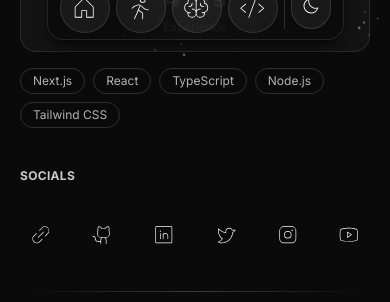
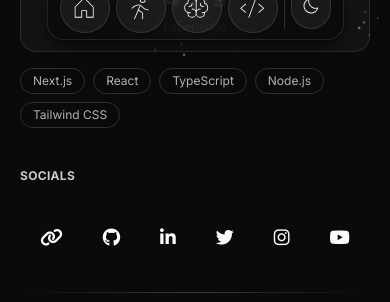
Before and after one commit to Safdar-Ali-India/safdar-Portfolio, a Next.js app: page / in a window 390 px wide. Shown: the part 780-1082 px from the top of the page. Built offline with nearby package versions, Linux system fonts and the light colour scheme.

Commit message:
chore: restore original vertical social-rail layout
Remove the Phosphor SocialRail component and bring back Font Awesome brand icons on the homepage.

```diff
--- a/components/HomePage.jsx
+++ b/components/HomePage.jsx
@@ -6,11 +6,17 @@
 import Image from "next/image";
 import Contact from "./Contact";
 import DeferredSparkles from "./ui/DeferredSparkles";
-import { SocialRailDesktop, SocialRailMobile } from "./SocialRail";
 import { getSpotlightPosts } from "../data/blog-posts";
 import { featuredProjects } from "../data/featured-projects";
 import { dockPill, linkInline } from "../lib/ui-classes";
 import { socialLinks } from "../lib/social-links";
+
+const GithubLink = socialLinks.github;
+const LinkedInLink = socialLinks.linkedin;
+const InstagramLink = socialLinks.instagram;
+const YoutubeLink = socialLinks.youtube;
+const TwitterLink = socialLinks.twitter;
+const LinkTree = socialLinks.linktree;
 
 function SectionDivider() {
   return (
@@ -31,6 +37,23 @@
 export default function HomePage() {
   return (
     <>
+      <link
+        rel="stylesheet"
+        href="https://cdnjs.cloudflare.com/ajax/libs/font-awesome/6.4.0/css/all.min.css"
+        integrity="sha512-iecdLmaskl7CVkqkXNQ/ZH/XLlvWZOJyj7Yy7tcenmpD1ypASozpmT/E0iPtmFIB46ZmdtAc9eNBvH0H/ZpiBw=="
+        crossOrigin="anonymous"
+        referrerPolicy="no-referrer"
+      />
+      <noscript>
+        <link
+          rel="stylesheet"
+          href="https://cdnjs.cloudflare.com/ajax/libs/font-awesome/6.4.0/css/all.min.css"
+          integrity="sha512-iecdLmaskl7CVkqkXNQ/ZH/XLlvWZOJyj7Yy7tcenmpD1ypASozpmT/E0iPtmFIB46ZmdtAc9eNBvH0H/ZpiBw=="
+          crossOrigin="anonymous"
+          referrerPolicy="no-referrer"
+        />
+      </noscript>
+
       <div className="max-w-5xl mx-auto px-5">
         <div className="w-full absolute inset-0 h-screen -z-10" aria-hidden="true">
           <DeferredSparkles
@@ -118,11 +141,99 @@
             </div>
 
             <div className="hidden w-1/12 my-10 ml-auto lg:flex justify-center">
-              <SocialRailDesktop />
+              <ul
+                className="social-rail text-lg wrapper list-none p-0 m-0 text-neutral-800 dark:text-ink"
+                aria-label="Social and profile links"
+              >
+                <li className="icon link mt-10 list-none">
+                  <Link href={LinkTree} target="_blank" rel="noopener noreferrer" aria-label="All links (Linktree)">
+                    <span aria-hidden="true">
+                      <i className="fas fa-link " />
+                    </span>
+                  </Link>
+                </li>
+                <li className="icon github my-10 list-none">
+                  <Link href={GithubLink} target="_blank" rel="noopener noreferrer" aria-label="GitHub profile">
+                    <span aria-hidden="true">
+                      <i className="fab fa-github " />
+                    </span>
+                  </Link>
+                </li>
+                <li className="icon linkedin my-10 list-none">
+                  <Link href={LinkedInLink} target="_blank" rel="noopener noreferrer" aria-label="LinkedIn profile">
+                    <span aria-hidden="true">
+                      <i className="fab fa-linkedin-in " />
+                    </span>
+                  </Link>
+                </li>
+                <li className="icon dev list-none">
+                  <Link href={YoutubeLink} target="_blank" rel="noopener noreferrer" aria-label="YouTube channel">
+                    <span aria-hidden="true">
+                      <i className="fab fa-youtube " />
+                    </span>
+                  </Link>
+                </li>
+                <li className="icon instagram my-10 list-none">
+                  <Link href={InstagramLink} target="_blank" rel="noopener noreferrer" aria-label="Instagram profile">
+                    <span aria-hidden="true">
+                      <i className="fab fa-instagram " />
+                    </span>
+                  </Link>
+                </li>
+              </ul>
             </div>
 
-            <div>
-              <SocialRailMobile />
+            <div className="">
+              <h2 className="lg:hidden inline-block text-neutral-600 dark:text-ink/80 text-xs font-InterBold uppercase font-bold my-10 tracking-wide">
+                Socials
+              </h2>
+              <ul
+                className="social-rail text-lg wrapper lg:hidden flex flex-row gap-x-10 justify-center list-none p-0 m-0 text-neutral-800 dark:text-ink"
+                aria-label="Social and profile links"
+              >
+                <li className="icon link list-none">
+                  <Link href={LinkTree} target="_blank" rel="noopener noreferrer" aria-label="All links (Linktree)">
+                    <span aria-hidden="true">
+                      <i className="fas fa-link " />
+                    </span>
+                  </Link>
+                </li>
+                <li className="icon github list-none">
+                  <Link href={GithubLink} target="_blank" rel="noopener noreferrer" aria-label="GitHub profile">
+                    <span aria-hidden="true">
+                      <i className="fab fa-github " />
+                    </span>
+                  </Link>
+                </li>
+                <li className="icon linkedin list-none">
+                  <Link href={LinkedInLink} target="_blank" rel="noopener noreferrer" aria-label="LinkedIn profile">
+                    <span aria-hidden="true">
+                      <i className="fab fa-linkedin-in " />
+                    </span>
+                  </Link>
+                </li>
+                <li className="icon twitter list-none">
+                  <Link href={TwitterLink} target="_blank" rel="noopener noreferrer" aria-label="X (Twitter) profile">
+                    <span aria-hidden="true">
+                      <i className="fab fa-twitter " />
+                    </span>
+                  </Link>
+                </li>
+                <li className="icon instagram list-none">
+                  <Link href={InstagramLink} target="_blank" rel="noopener noreferrer" aria-label="Instagram profile">
+                    <span aria-hidden="true">
+                      <i className="fab fa-instagram " />
+                    </span>
+                  </Link>
+                </li>
+                <li className="icon dev list-none">
+                  <Link href={YoutubeLink} target="_blank" rel="noopener noreferrer" aria-label="YouTube channel">
+                    <span aria-hidden="true">
+                      <i className="fab fa-youtube " />
+                    </span>
+                  </Link>
+                </li>
+              </ul>
             </div>
           </section>
 
--- a/components/SocialRail.jsx
+++ /dev/null
@@ -1,76 +0,0 @@
-import Link from "next/link";
-import {
-  PiLinkSimpleThin,
-  PiGithubLogoThin,
-  PiLinkedinLogoThin,
-  PiYoutubeLogoThin,
-  PiInstagramLogoThin,
-  PiTwitterLogoThin,
-} from "react-icons/pi";
-import { socialLinks } from "../lib/social-links";
-
-const iconClass = "h-[1.35rem] w-[1.35rem] shrink-0";
-
-const desktopLinks = [
-  { href: socialLinks.linktree, label: "All links (Linktree)", Icon: PiLinkSimpleThin },
-  { href: socialLinks.github, label: "GitHub profile", Icon: PiGithubLogoThin },
-  { href: socialLinks.linkedin, label: "LinkedIn profile", Icon: PiLinkedinLogoThin },
-  { href: socialLinks.youtube, label: "YouTube channel", Icon: PiYoutubeLogoThin },
-  { href: socialLinks.instagram, label: "Instagram profile", Icon: PiInstagramLogoThin },
-];
-
-const mobileLinks = [
-  { href: socialLinks.linktree, label: "All links (Linktree)", Icon: PiLinkSimpleThin },
-  { href: socialLinks.github, label: "GitHub profile", Icon: PiGithubLogoThin },
-  { href: socialLinks.linkedin, label: "LinkedIn profile", Icon: PiLinkedinLogoThin },
-  { href: socialLinks.twitter, label: "X (Twitter) profile", Icon: PiTwitterLogoThin },
-  { href: socialLinks.instagram, label: "Instagram profile", Icon: PiInstagramLogoThin },
-  { href: socialLinks.youtube, label: "YouTube channel", Icon: PiYoutubeLogoThin },
-];
-
-function SocialIconLink({ href, label, Icon }) {
-  return (
-    <li className="list-none">
-      <Link
-        href={href}
-        target="_blank"
-        rel="noopener noreferrer"
-        aria-label={label}
-        className="inline-flex text-neutral-800 transition-opacity hover:opacity-80 dark:text-ink"
-      >
-        <Icon className={iconClass} aria-hidden />
-      </Link>
-    </li>
-  );
-}
-
-export function SocialRailDesktop() {
-  return (
-    <ul
-      className="social-rail flex flex-col items-center gap-10 list-none p-0 m-0"
-      aria-label="Social and profile links"
-    >
-      {desktopLinks.map((item) => (
-        <SocialIconLink key={item.label} {...item} />
-      ))}
-    </ul>
-  );
-}
-
-export function SocialRailMobile() {
-  return (
-    <>
-      <h2 className="lg:hidden inline-block text-neutral-600 dark:text-ink/80 text-xs font-InterBold uppercase font-bold my-10 tracking-wide">
-        Socials
-      </h2>
-      <ul
-        className="social-rail lg:hidden flex flex-row gap-x-10 justify-center list-none p-0 m-0"
-        aria-label="Social and profile links"
-      >
-        {mobileLinks.map((item) => (
-          <SocialIconLink key={item.label} {...item} />
-        ))}
-      </ul>
-    </>
-  );
-}
```
